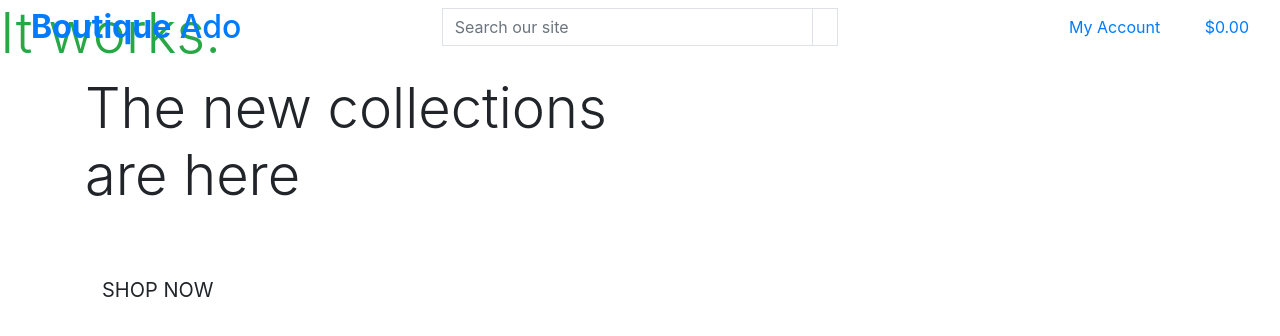
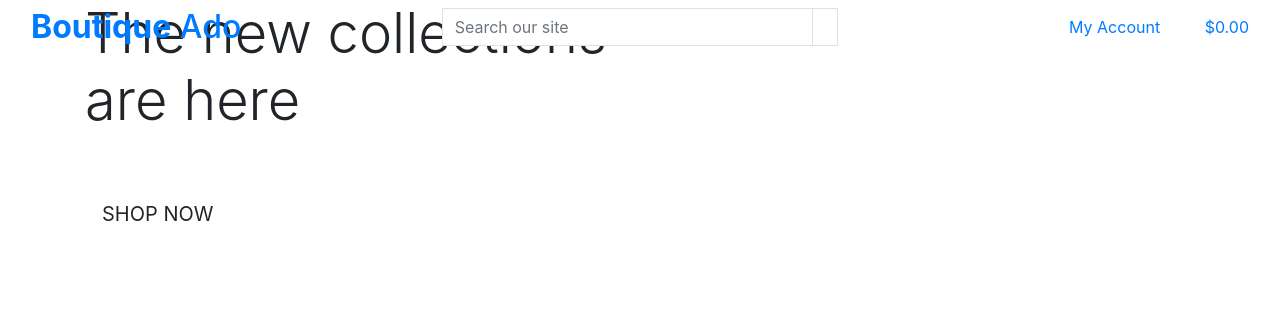
Before and after one commit to WorkingEdge/jc_bout_ado_1, a Django app: page / in a window 1280 px wide. Shown: the top 336 px of the page. Run offline with Django 3.2, Linux system fonts and the light colour scheme; some libraries are stand-ins or nearby versions.

Commit message:
Remove 'It works' text

```diff
--- a/home/templates/home/index.html
+++ b/home/templates/home/index.html
@@ -10,7 +10,7 @@
 {% endblock %}
 
 {% block content %}
-<h1 class="display-4 text-success">It works.</h1>
+
 <div class="container h-100">
     <div class="row h-100">
         <div class="col-7 col-md-6 my-auto">
```
